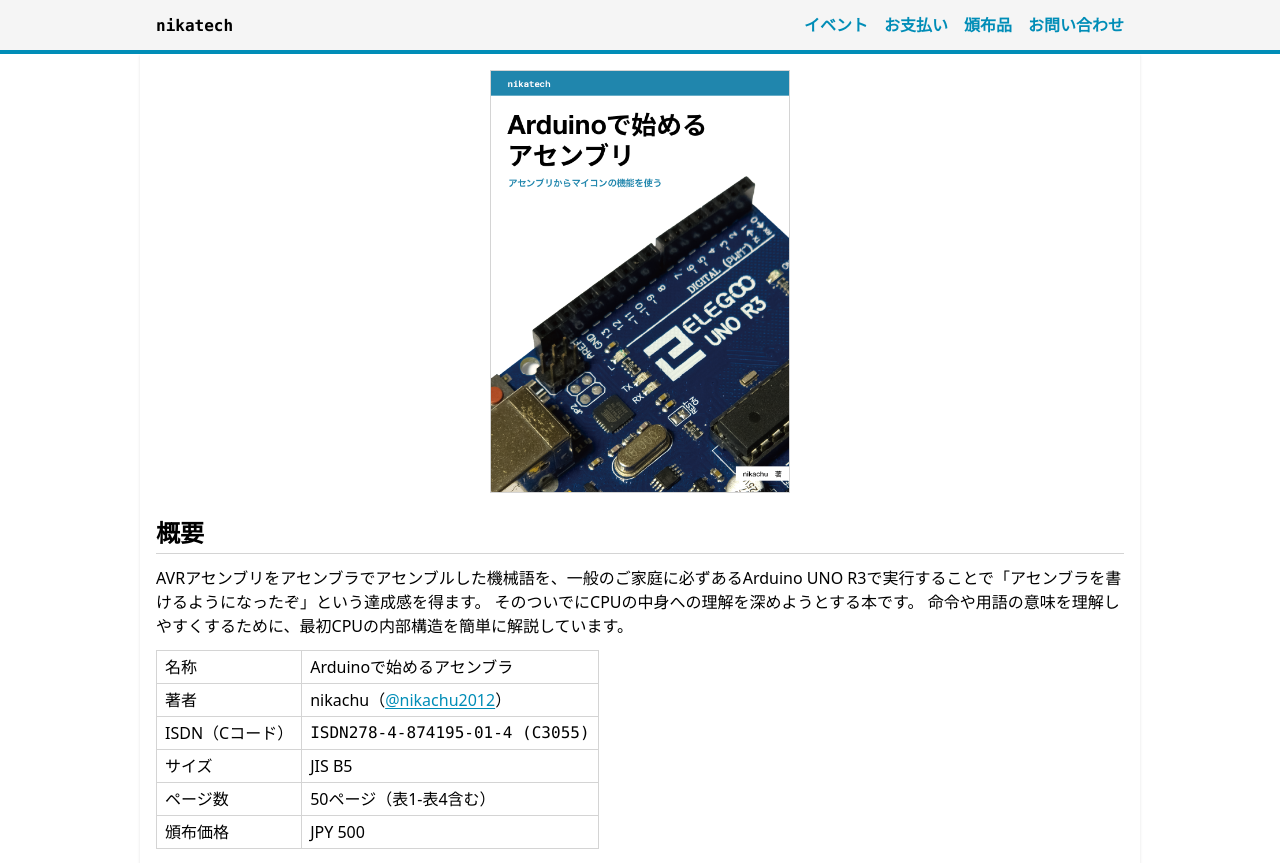
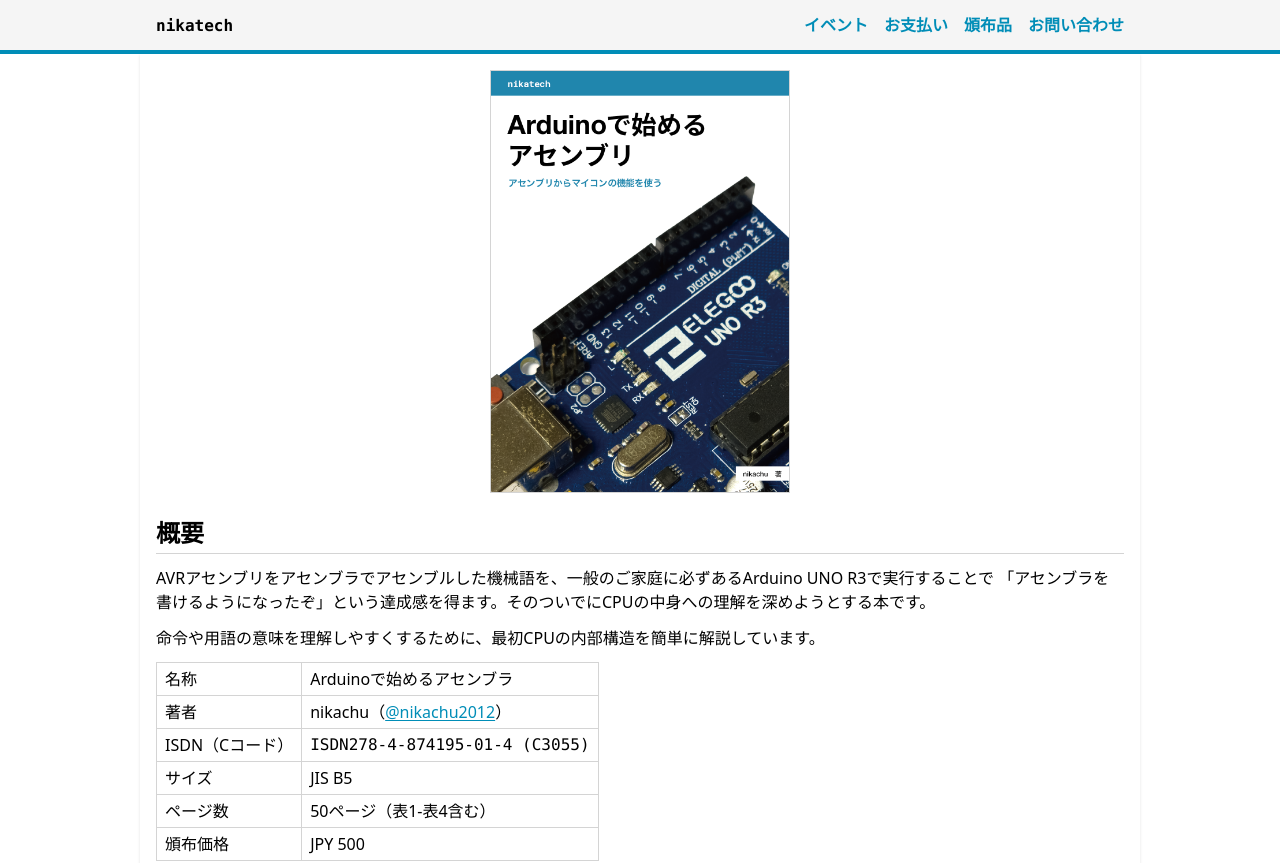
Before and after one commit to nikachu2012/nikatech-site, a Next.js app: page /item/avrasm in a window 1280 px wide. Shown: the top 863 px of the page. Built offline with nearby package versions, Linux system fonts and the light colour scheme.

Commit message:
[update] 概要文をpで囲う様に変更

```diff
--- a/app/(default)/item/avrasm/page.tsx
+++ b/app/(default)/item/avrasm/page.tsx
@@ -21,11 +21,13 @@
         </div>
 
         <Section title={"概要"} id="detail">
-          <div>
-            AVRアセンブリをアセンブラでアセンブルした機械語を、一般のご家庭に必ずあるArduino UNO R3で実行することで「アセンブラを書けるようになったぞ」という達成感を得ます。
-            そのついでにCPUの中身への理解を深めようとする本です。
+          <p>
+            AVRアセンブリをアセンブラでアセンブルした機械語を、一般のご家庭に必ずあるArduino UNO R3で実行することで
+            「アセンブラを書けるようになったぞ」という達成感を得ます。そのついでにCPUの中身への理解を深めようとする本です。
+          </p>
+          <p>
             命令や用語の意味を理解しやすくするために、最初CPUの内部構造を簡単に解説しています。
-          </div>
+          </p>
 
           <div>
             <table className="border-collapse border border-neutral-300">
```
